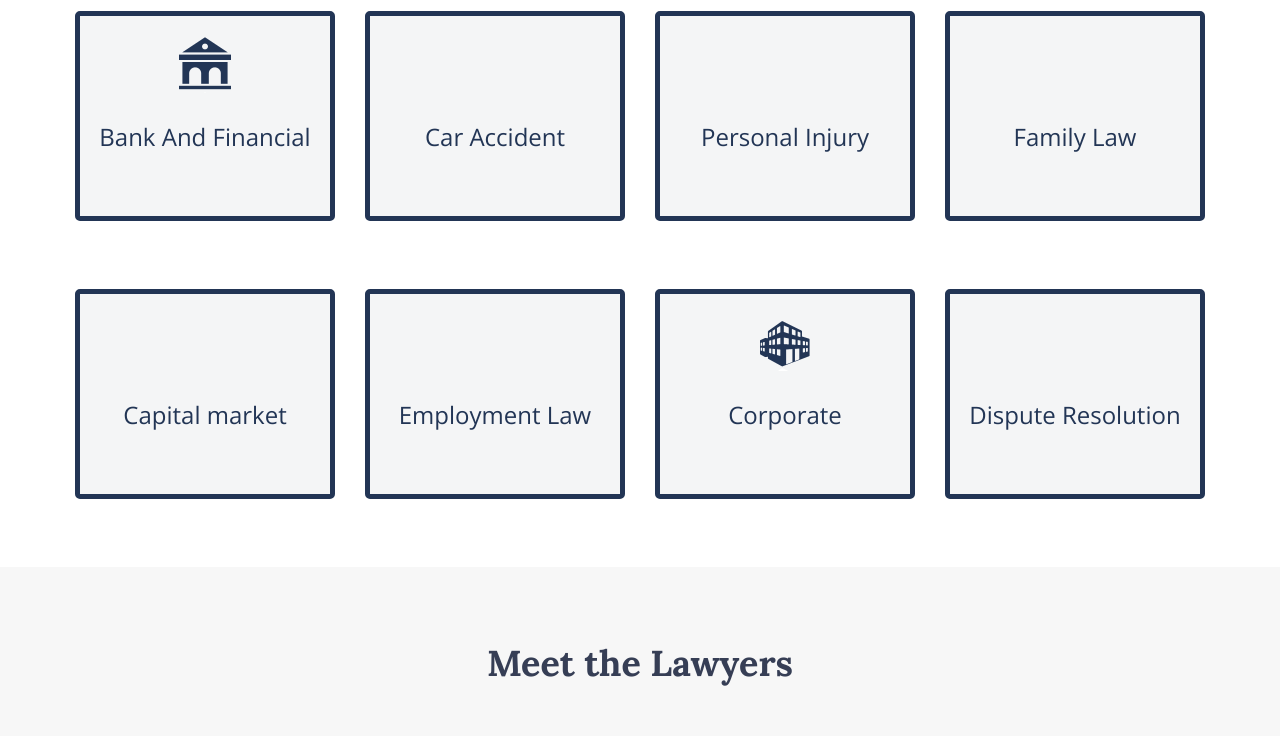
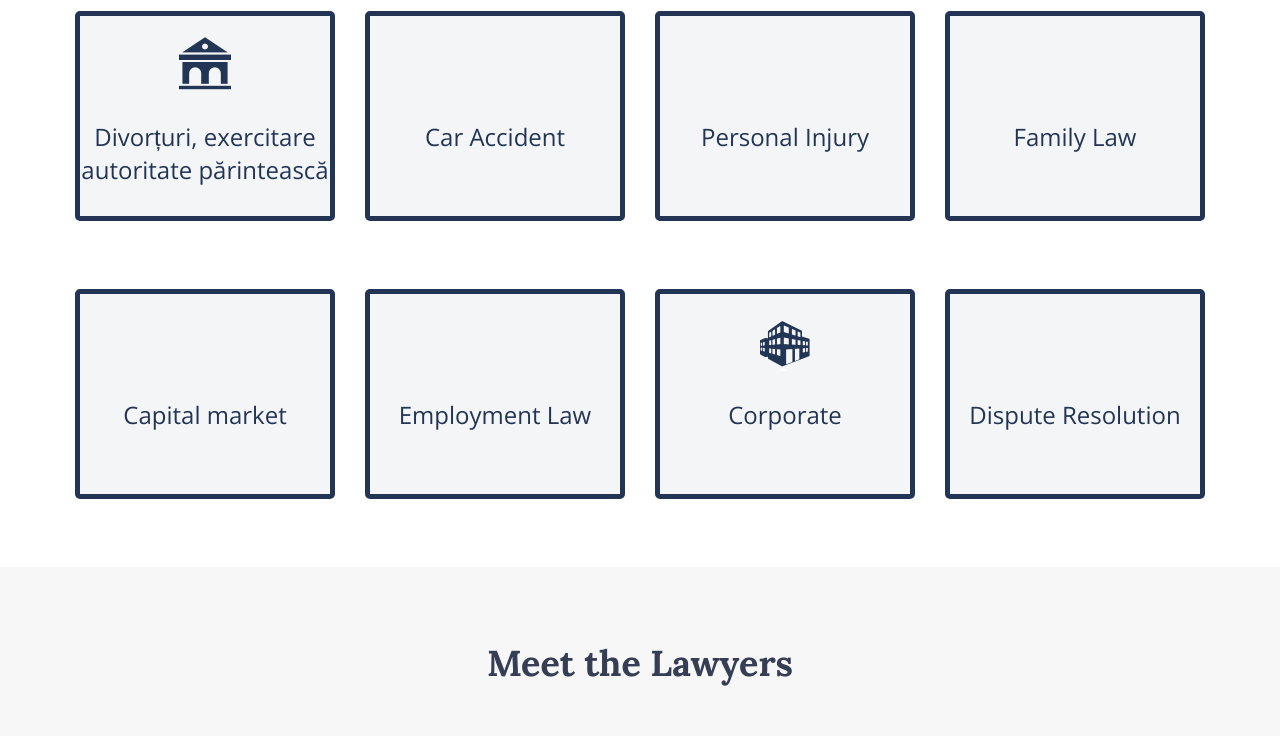
Before and after one commit to yo8aiv/avocat, a plain HTML site: page index.html in a window 1280 px wide. Shown: the part 1080-1816 px from the top of the page. Drawn offline with nearby package versions, Linux system fonts and the light colour scheme.

Commit message:
Update index.html

```diff
--- a/index.html
+++ b/index.html
@@ -89,7 +89,7 @@
                       <li>
                          <div class="areaSec">
                             <i class="list1">bank</i>
-                            <p>Bank And Financial</p>
+                            <p> Divorțuri, exercitare autoritate părintească</p>
                          </div>
                       </li>
                       <li>
```
